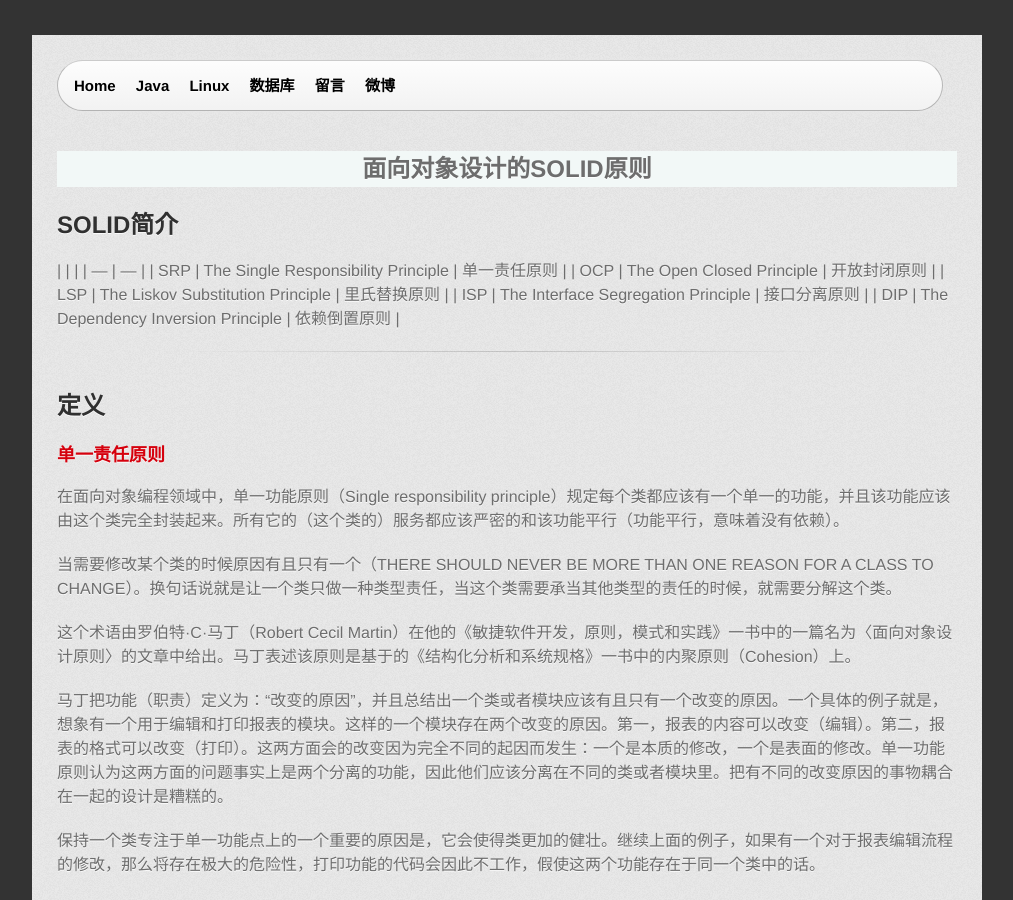
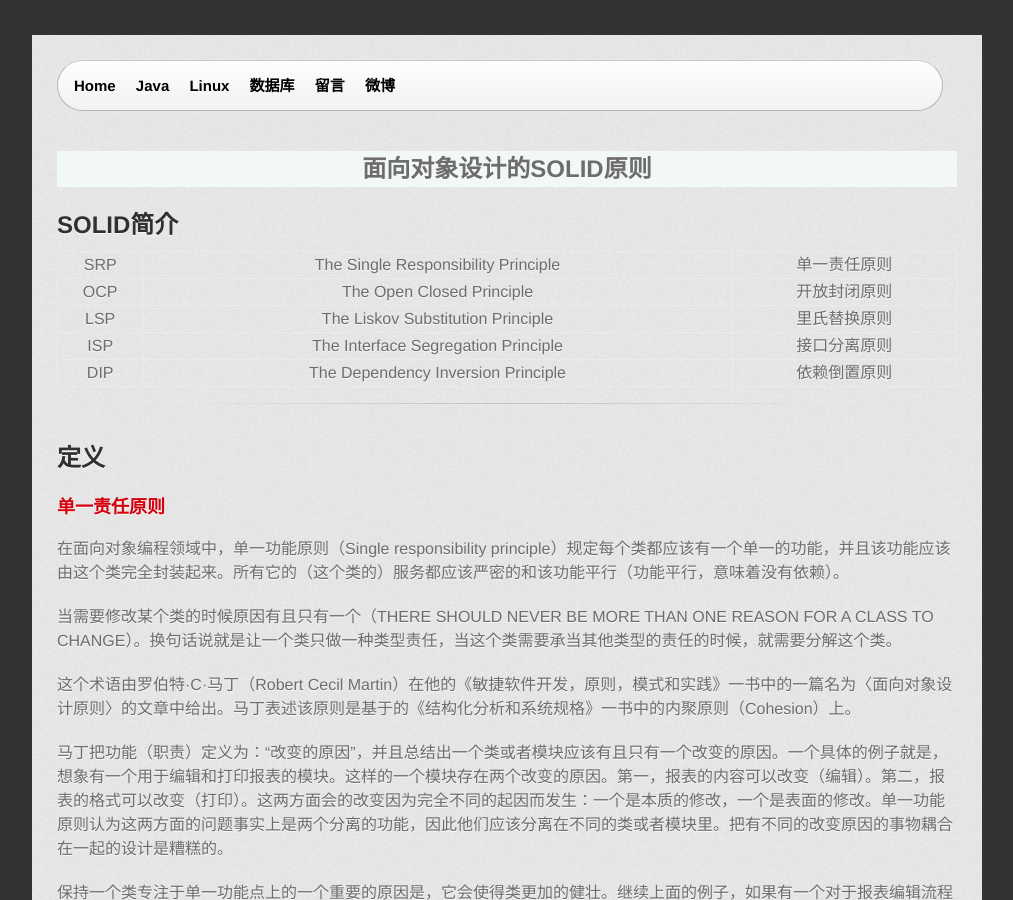
Before and after one commit to warningrc/warningrc.github.io, a Jekyll site: the page built from _posts/2013-10-01-SOLID.md, in a window 1280 px wide and 900 px high. Shown: the whole window, without its empty margins (133-1146 px from the left). Built offline with Jekyll 4.4.1, drawn with Linux system fonts in a browser that asks for light colours; comment, search, counter and statistics services are not loaded.

Commit message:
修改md文件表格

```diff
--- a/_posts/2013-10-01-SOLID.md
+++ b/_posts/2013-10-01-SOLID.md
@@ -4,13 +4,36 @@ title: 面向对象设计的SOLID原则
 tags: java
 ---
 ##  SOLID简介 ##
-| | |
-| --- | --- |
-| SRP | The Single Responsibility Principle | 单一责任原则 |
-| OCP | The Open Closed Principle | 开放封闭原则 |
-| LSP | The Liskov Substitution Principle | 里氏替换原则 |
-| ISP | The Interface Segregation Principle | 接口分离原则 |
-| DIP | The Dependency Inversion Principle | 依赖倒置原则 |
+
+<table>
+<tbody>
+<tr>
+<td>SRP</td>
+<td>The Single Responsibility Principle</td>
+<td>单一责任原则</td>
+</tr>
+<tr>
+<td>OCP</td>
+<td>The Open Closed Principle</td>
+<td>开放封闭原则</td>
+</tr>
+<tr>
+<td>LSP</td>
+<td>The Liskov Substitution Principle</td>
+<td>里氏替换原则</td>
+</tr>
+<tr>
+<td>ISP</td>
+<td>The Interface Segregation Principle</td>
+<td>接口分离原则</td>
+</tr>
+<tr>
+<td>DIP</td>
+<td>The Dependency Inversion Principle</td>
+<td>依赖倒置原则</td>
+</tr>
+</tbody>
+</table>
 
 ----
 ##  定义 ##
```
